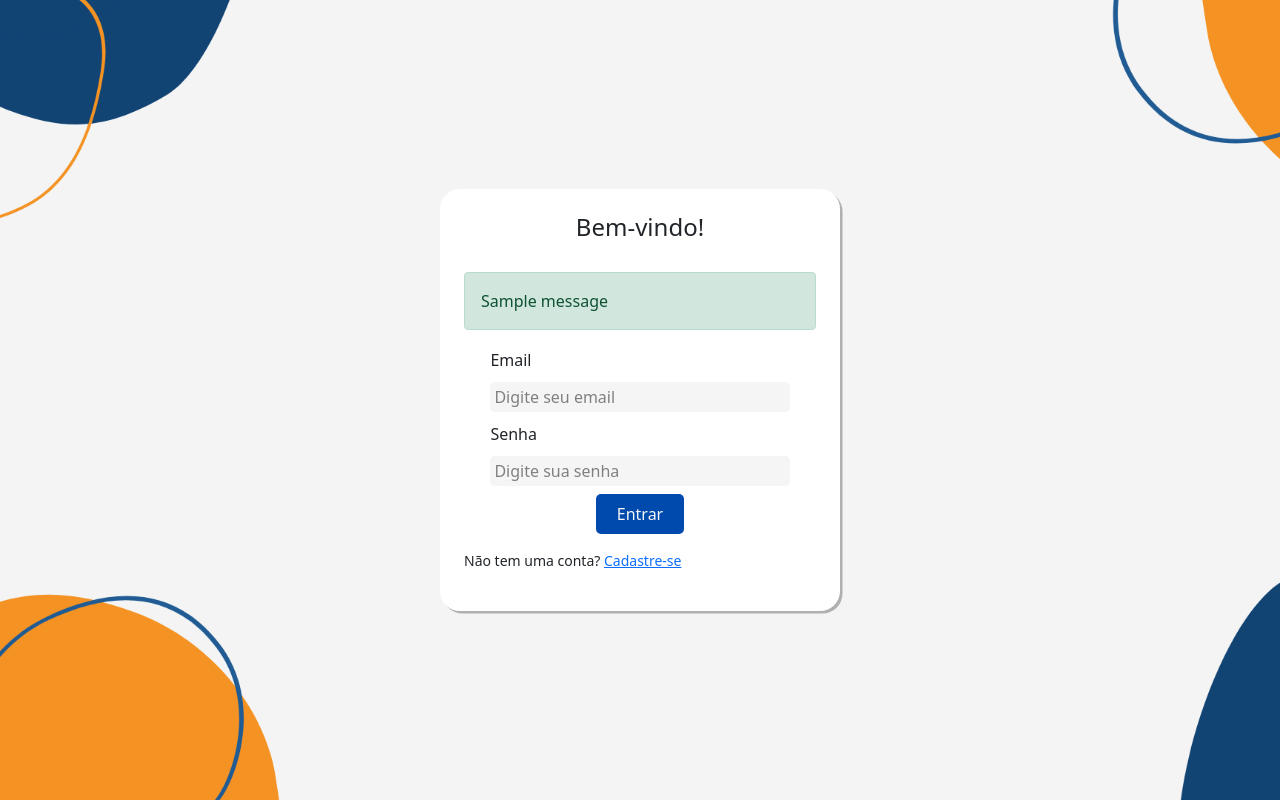
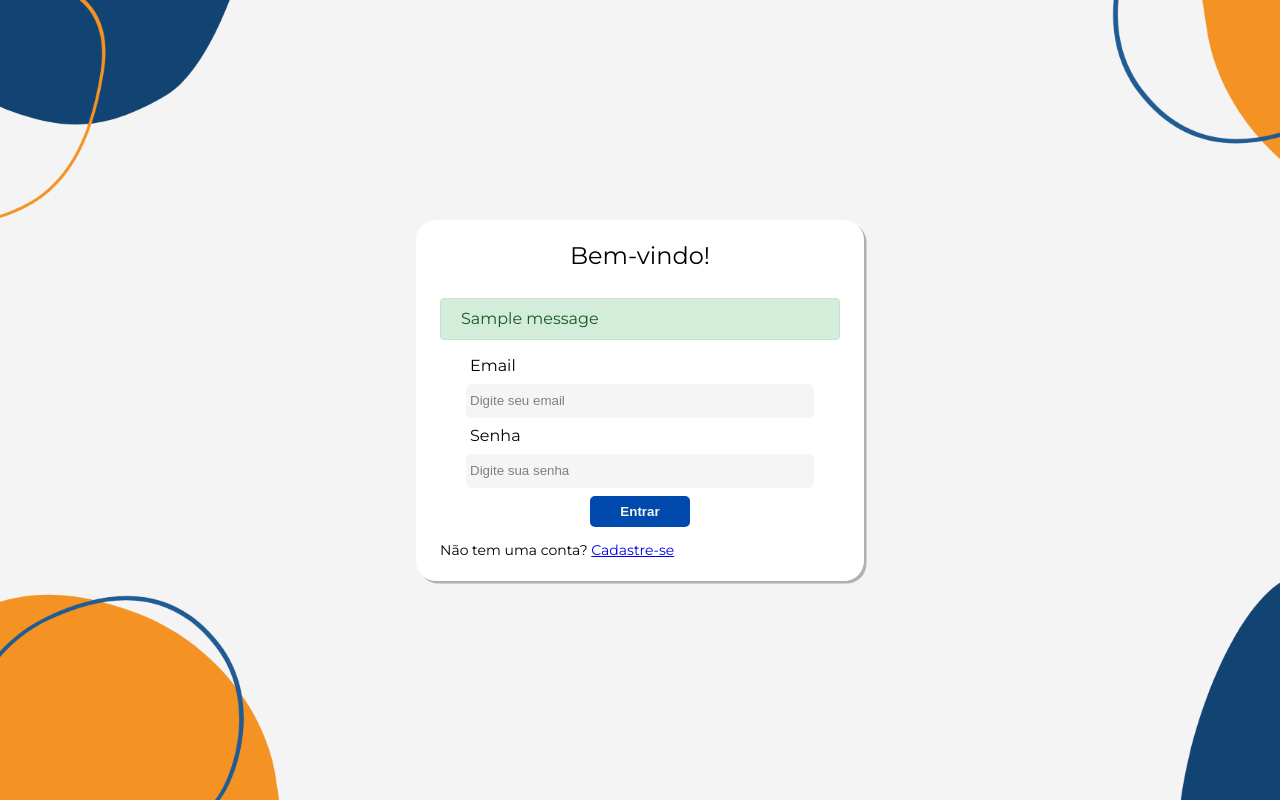
Before and after one commit to AleeLouffer-zz/ProjetoIntegradorPython, a Django app: page / in a window 1280 px wide. Run offline with Django 3.2, Linux system fonts and the light colour scheme; tables that the repository leaves empty hold one stand-in row (values such as "Sample post"); one stand-in notice (Sample message) is shown.

Commit message:
Retirando CSS pronto

```diff
--- /dev/null
+++ b/PIPython/static/css/componentes/alertas.css
@@ -0,0 +1,24 @@
+.alerta{
+    padding: 0.75rem 1.25rem;
+    margin-bottom: 1rem;
+    border: 1px solid transparent;
+    border-radius: 0.25rem;
+}
+
+.alerta-erro{
+    color: #721c24;
+    background-color: #f8d7da;
+    border-color: #f5c6cb;
+}
+
+.alerta-sucesso{
+    color: #155724;
+    background-color: #d4edda;
+    border-color: #c3e6cb;
+}
+
+.alerta-aviso{
+    color: #856404;
+    background-color: #fff3cd;
+    border-color: #ffeeba;
+}
--- a/PIPython/templates/index.html
+++ b/PIPython/templates/index.html
@@ -12,6 +12,7 @@
     <link rel="stylesheet" type="text/css" href="{% static 'css/global.css' %}"/>
     <link rel="stylesheet" type="text/css" href="{% static 'css/componentes/botoes.css' %}"/>
     <link rel="stylesheet" type="text/css" href="{% static 'css/componentes/input.css' %}"/>
+    <link rel="stylesheet" type="text/css" href="{% static 'css/componentes/alertas.css' %}"/>
 
     <link rel="stylesheet" type="text/css" href="{% static 'css/login.css' %}"/>
 
@@ -25,9 +26,7 @@
     <link rel="stylesheet" type="text/css" href="{% static 'css/telaPrestador.css' %}"/>
     <link rel="stylesheet" type="text/css" href="{% static 'css/telaCadastro.css' %}"/>
 
-    <!-- CSS only -->
-<link href="https://cdn.jsdelivr.net/npm/bootstrap@5.1.3/dist/css/bootstrap.min.css" rel="stylesheet" integrity="sha384-1BmE4kWBq78iYhFldvKuhfTAU6auU8tT94WrHftjDbrCEXSU1oBoqyl2QvZ6jIW3" crossorigin="anonymous">
-
+    <!-- FONTES -->
     <link rel="preconnect" href="https://fonts.googleapis.com" />
     <link rel="preconnect" href="https://fonts.gstatic.com" crossorigin />
     <link href="https://fonts.googleapis.com/css2?family=Source+Sans+Pro:wght@200&display=swap" rel="stylesheet"/>
@@ -35,8 +34,6 @@
   </head>
   <body>
     {% block content %} {% endblock %}
-    <!-- JavaScript Bundle with Popper -->
-    <script src="https://cdn.jsdelivr.net/npm/bootstrap@5.1.3/dist/js/bootstrap.bundle.min.js" integrity="sha384-ka7Sk0Gln4gmtz2MlQnikT1wXgYsOg+OMhuP+IlRH9sENBO0LRn5q+8nbTov4+1p" crossorigin="anonymous"></script>
     <script src="{% static 'js/telaPrestador.js' %}"></script>
     <script src="{% static 'js/telaContasAReceber.js' %}"></script>
     <script src="{% static 'js/menu.js' %}"></script>
--- a/PIPython/templates/message.html
+++ b/PIPython/templates/message.html
@@ -1,6 +1,6 @@
 {% for message in messages %}
-<div class="container-fluid p-0">
-  <div class="alert {{ message.tags }} alert-dismissible" role="alert" >
+<div class="">
+  <div class="alerta {{ message.tags }}" role="alert" >
     {{ message }}
   </div>
 </div>
```
Also changed, not shown: PIPython/PIPython/settings.py (+3 -5 lines).
